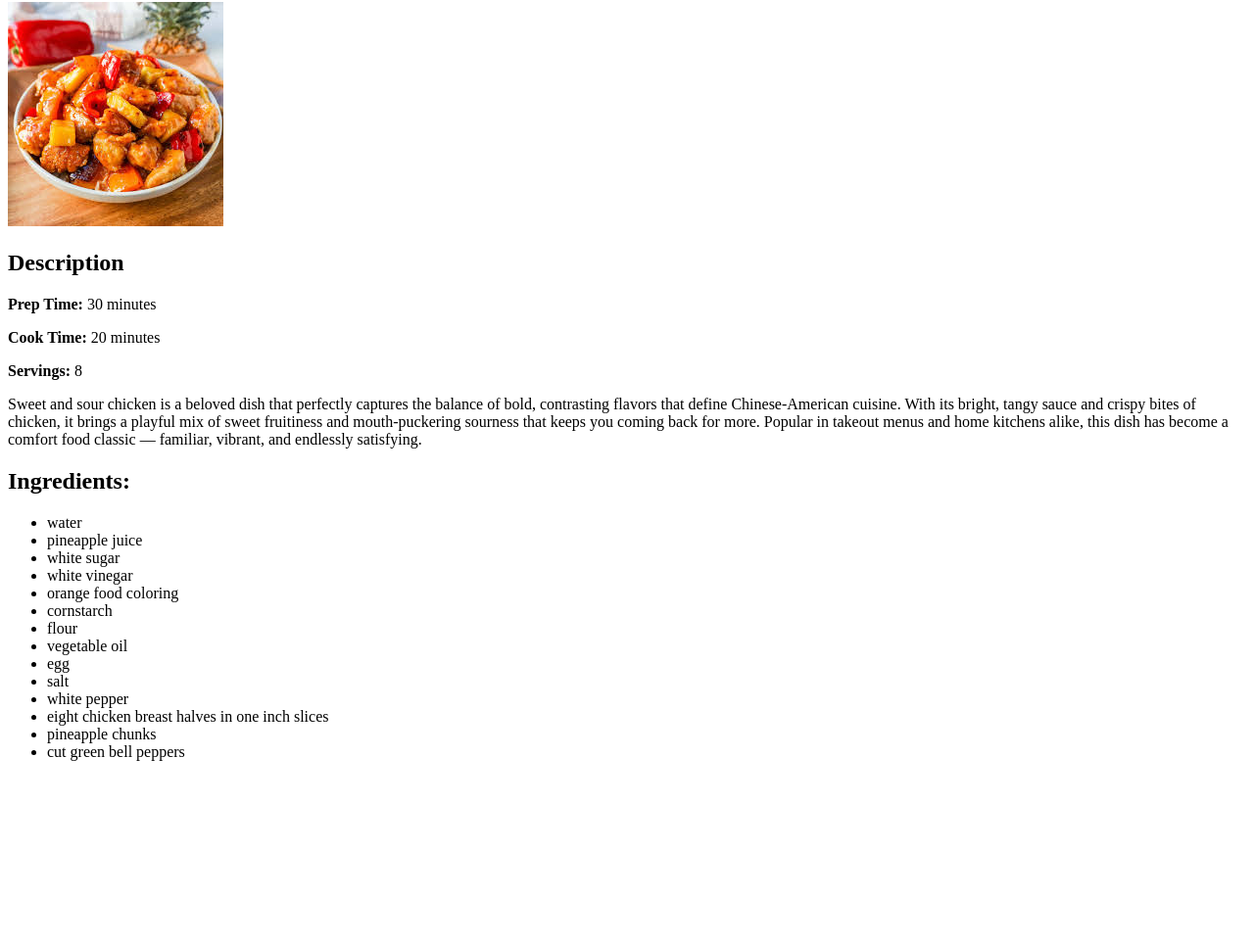
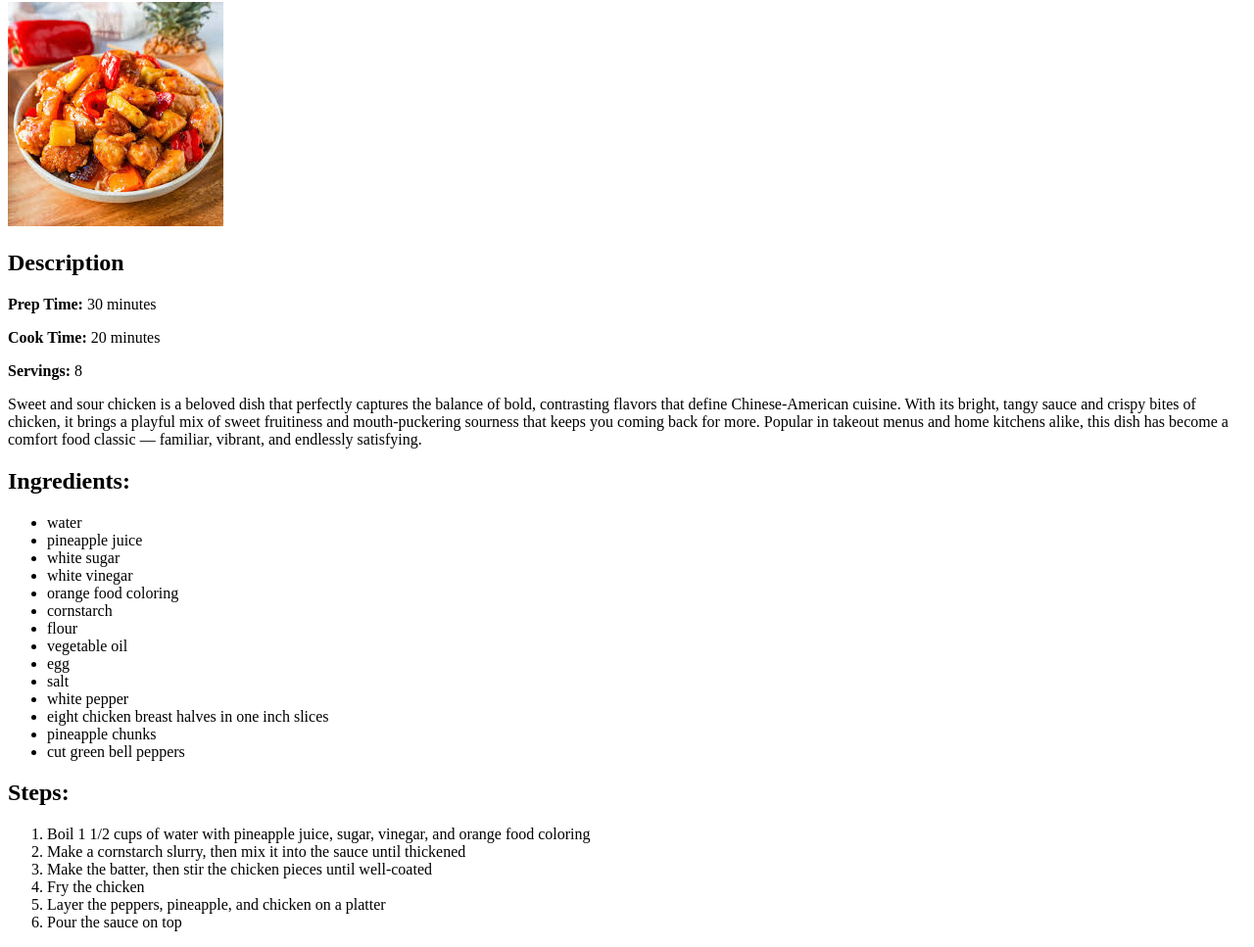
Before and after one commit to jonkermoo/odin-recipes, a plain HTML site: page recipes/sschicken.html in a window 1280 px wide. Shown: the part 104-1071 px from the top of the page at 98% size. Before the commit the page ends 897 px from the top, so only its background shows below. Drawn offline with Linux system fonts and the light colour scheme.

Commit message:
added steps
add ordered list of steps to create sweet and sour chicken

```diff
--- a/recipes/sschicken.html
+++ b/recipes/sschicken.html
@@ -36,5 +36,18 @@
         <li>pineapple chunks</li>
         <li>cut green bell peppers</li>
     </ul>
+
+    <h2><strong>Steps:</strong></h2>
+    <ol>
+        <li>Boil 1 1/2 cups of water with pineapple juice, sugar, vinegar,
+            and orange food coloring </li>
+        <li>Make a cornstarch slurry, then mix it into the sauce
+            until thickened</li>
+        <li>Make the batter, then stir the chicken pieces until
+            well-coated</li>
+        <li>Fry the chicken</li>
+        <li>Layer the peppers, pineapple, and chicken on a platter</li>
+        <li>Pour the sauce on top</li>
+    </ol>
 </body>
 </html>
```
